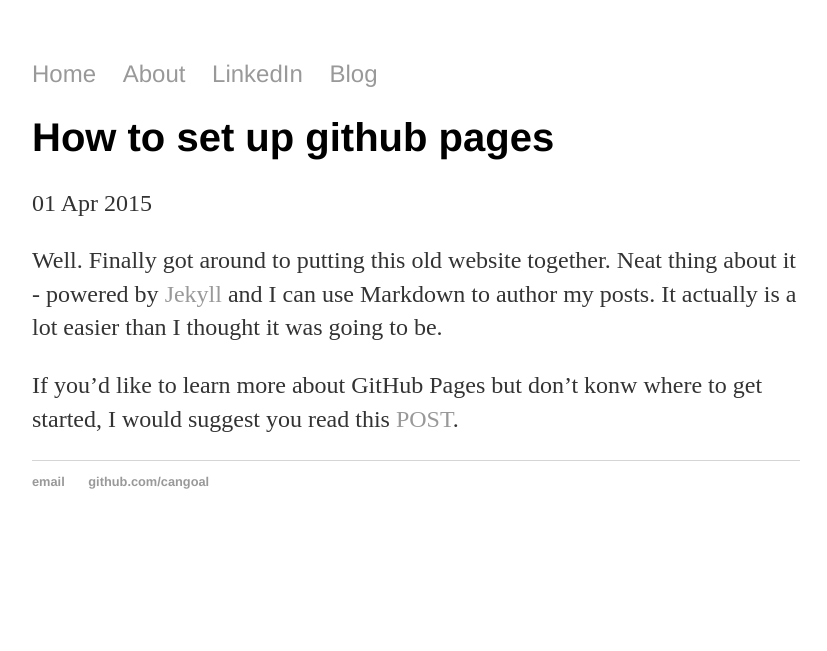
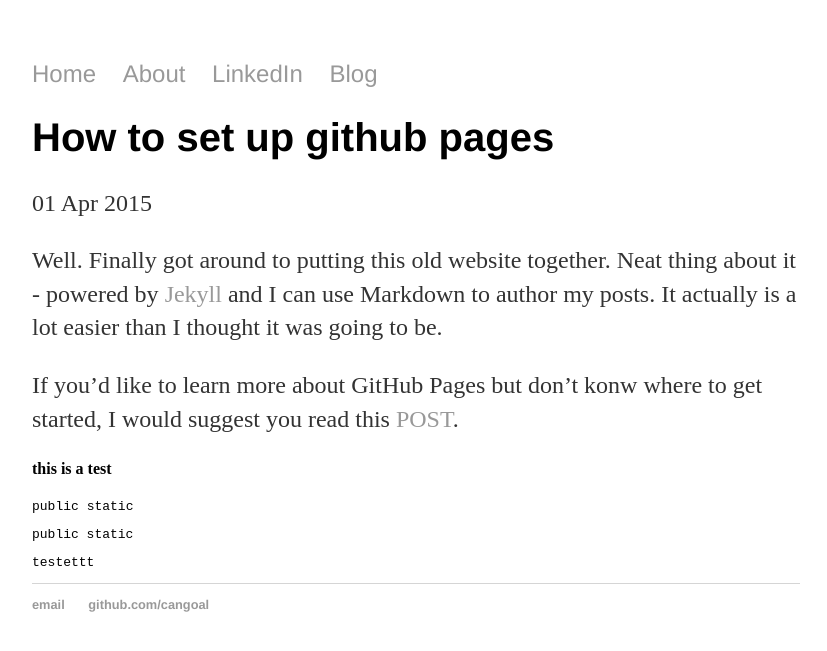
Before and after one commit to cangoal/cangoal.github.io, a Jekyll site: the page built from _posts/2015-04-01-cangoal-site-launched.md, in a window 1280 px wide. Shown: the top 651 px of the page, without its empty margins (224-1051 px from the left). Built offline with Jekyll 4.4.1, drawn with Linux system fonts in a browser that asks for light colours.

Commit message:
Update 2015-04-01-cangoal-site-launched.md

````diff
--- a/_posts/2015-04-01-cangoal-site-launched.md
+++ b/_posts/2015-04-01-cangoal-site-launched.md
@@ -8,3 +8,18 @@ Well. Finally got around to putting this old website together. Neat thing about
 and I can use Markdown to author my posts. It actually is a lot easier than I thought it was going to be.
 
 If you'd like to learn more about GitHub Pages but don't konw where to get started, I would suggest you read this [POST](http://jmcglone.com/guides/github-pages/).
+
+
+#### this is a test
+
+```java
+public static
+```
+
+```Java
+public static
+```
+
+```ruby
+testettt
+```
````
